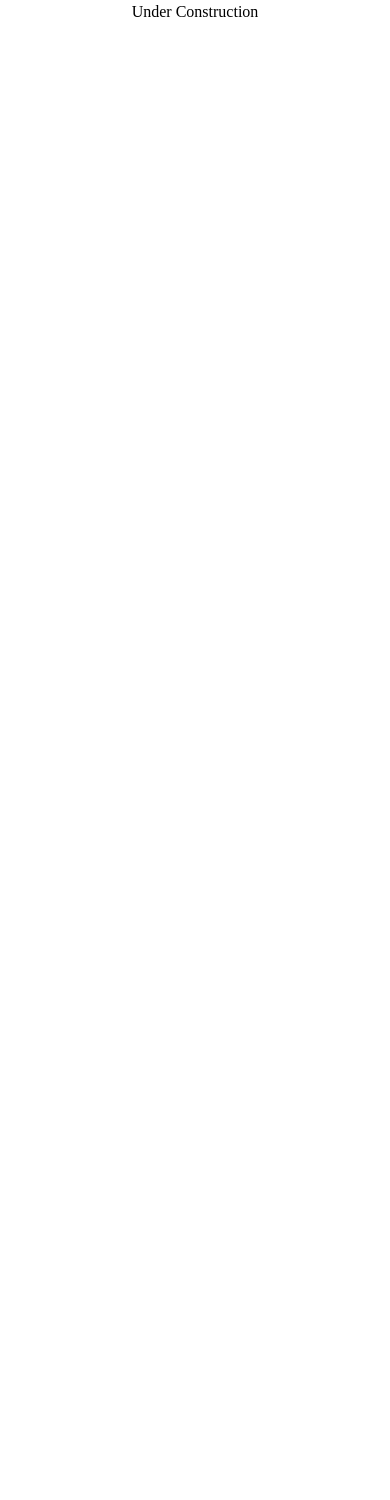
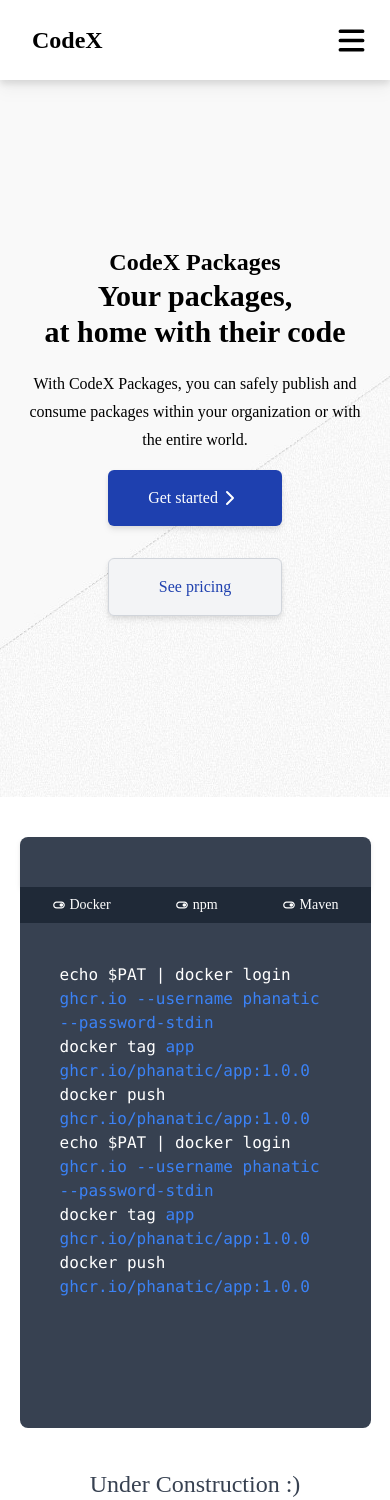
Before and after one commit to Joshua-Chris/codex.github.io, a React (Create React App) app: page / in a window 390 px wide. Before the commit the page ends 844 px from the top, so only its background shows below. Built offline with nearby package versions, Linux system fonts and the light colour scheme; the HTML template or start-up script is replaced by a standard one.

Commit message:
Mobile responsiveness (Terminal Component)

```diff
--- a/src/components/Hero/HeroCenter.jsx
+++ b/src/components/Hero/HeroCenter.jsx
@@ -12,16 +12,20 @@ const HeroCenter = () => {
         className="w-screen flex flex-col items-center justify-center h-[85vh] bg-no-repeat bg-right-bottom"
         style={{ backgroundImage: `url(${bgImg})` }}
       >
-        <h2 className="text-2xl md:text-4xl font-bold">CodeX Packages</h2>
-        <h1 className="text-4xl md:text-6xl font-extrabold">Your packages, </h1>
-        <h1 className="text-4xl md:text-6xl font-extrabold mb-5">
+        <h2 className="text-2xl text-center md:text-4xl font-bold">
+          CodeX Packages
+        </h2>
+        <h1 className="text-3xl text-center md:text-6xl font-extrabold">
+          Your packages,{' '}
+        </h1>
+        <h1 className="text-3xl text-center md:text-6xl font-extrabold mb-5">
           at home with their code
         </h1>
-        <p className="text-md md:text-lg max-w-md md:max-w-lg leading-7">
+        <p className="text-md text-center mx-5 md:text-lg max-w-md md:max-w-lg leading-7">
           With CodeX Packages, you can safely publish and consume packages
           within your organization or with the entire world.
         </p>
-        <div className="flex">
+        <div className="flex flex-col sm:flex-row">
           <button
             onMouseEnter={changeIcon}
             onMouseLeave={changeIcon}
--- a/src/components/Terminal/Terminal.jsx
+++ b/src/components/Terminal/Terminal.jsx
@@ -4,10 +4,10 @@ import { BiToggleRight } from 'react-icons/bi';
 const Terminal = () => {
   return (
     <>
-      <div className="w-screen h-screen flex justify-center items-center text-white">
-        <div className="bg-gray-700 w-[90%] md:w-[65%] h-[400px] rounded-lg relative">
+      <div className="w-screen py-10 flex justify-center items-center text-white">
+        <div className="bg-gray-700 w-[90%] md:w-[65%] min-h-[70vh] rounded-lg relative">
           <div className="w-full h-[50px] shadow-md"></div>
-          <ul className="flex absolute w-full justify-around bg-gray-800">
+          <ul className="flex w-full justify-around bg-gray-800">
             <li className="px-[8px] text-sm btn__T">
               <BiToggleRight className="mr-1" /> Docker
             </li>
@@ -17,15 +17,30 @@ const Terminal = () => {
             <li className="px-[8px] text-sm btn__T">
               <BiToggleRight className="mr-1" /> Maven
             </li>
-            <li className="px-[8px] text-sm btn__T">
+            <li className="hidden sm:flex px-[8px] text-sm btn__T">
               <BiToggleRight className="mr-1" /> NuGet
-            </li>
-            <li className="px-[8px] text-sm btn__T">
-              <BiToggleRight className="mr-1" /> RubyGems
             </li>
           </ul>
           <div className="p-10">
-            <p className="flex flex-col" id="code1">
+            <p className="flex flex-col break-words" id="code1">
+              <code>
+                echo $PAT | docker login{' '}
+                <span className="text-blue-500">
+                  ghcr.io --username phanatic --password-stdin
+                </span>
+              </code>
+              <code>
+                docker tag{' '}
+                <span className="text-blue-500">
+                  app ghcr.io/phanatic/app:1.0.0
+                </span>
+              </code>
+              <code>
+                docker push{' '}
+                <span className="text-blue-500">
+                  ghcr.io/phanatic/app:1.0.0
+                </span>
+              </code>
               <code>
                 echo $PAT | docker login{' '}
                 <span className="text-blue-500">
--- a/src/pages/Home.js
+++ b/src/pages/Home.js
@@ -6,10 +6,12 @@ import Terminal from '../components/Terminal/Terminal';
 const App = () => {
   return (
     <>
-      {/* <NavbarWhite />
+      <NavbarWhite />
       <HeroCenter />
-      <Terminal /> */}
-      <div className="flex justify-center items-center">Under Construction</div>
+      <Terminal />
+      <div className="w-screen text-2xl text-gray-700 flex justify-center items-center">
+        Under Construction {':)'}
+      </div>
     </>
   );
 };
```
